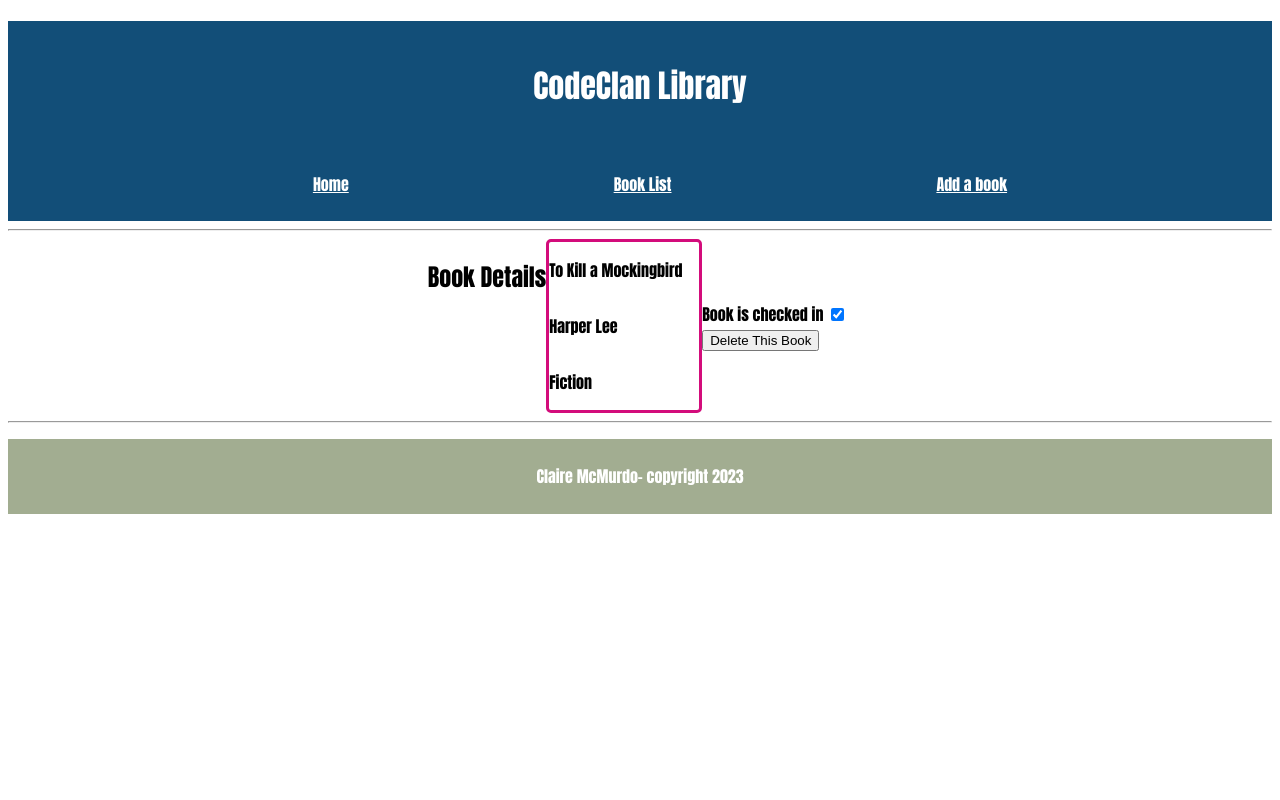
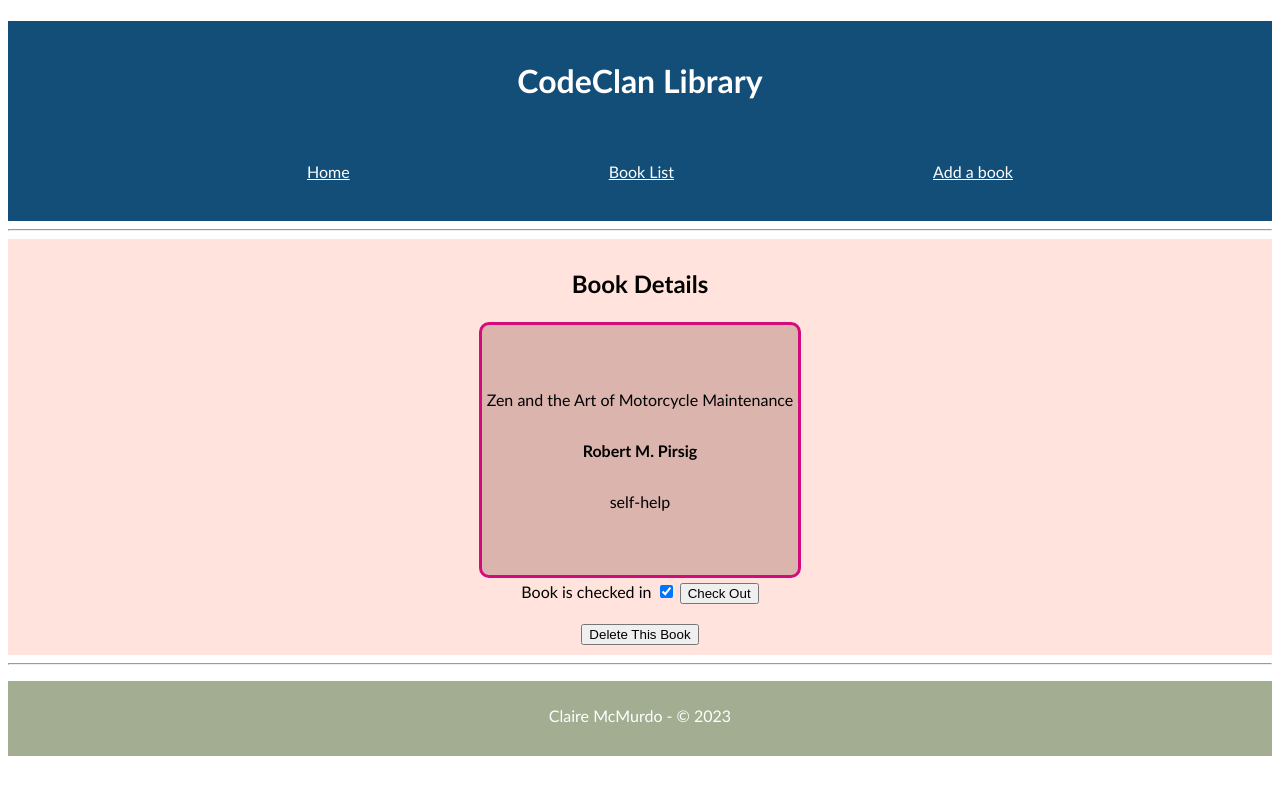
Before and after one commit to McMuds/PythonExamples, a Flask app: page /books/1 in a window 1280 px wide. Run offline with Flask 2, Linux system fonts and the light colour scheme.

Commit message:
Full functionality including check-in.

```diff
--- a/week03/weekend_homework/controllers/controller.py
+++ b/week03/weekend_homework/controllers/controller.py
@@ -1,6 +1,6 @@
 from flask import render_template, redirect, request
 from app import app
-from models.books import book_data, add_new_book, delete_book
+from models.books import book_data, add_new_book, delete_book, toggle_check_in
 from models.book import Book
 
 @app.route('/')
@@ -17,8 +17,9 @@ def book(id):
 
 @app.route('/books/<id>', methods=['post'])
 def book_check_in(id):
-    toggle_check_in(book)
-    return render_template('book.html', title='CodeClan Library', book=book_data[int(id)])
+    toggle_check_in(book_data[int(id)])
+    return redirect('/books/'+id)
+    # return render_template('book.html', title='CodeClan Library', book=book_data[int(id)])
 
 @app.route('/books/new')
 def new_book():
@@ -32,7 +33,6 @@ def create_new_book():
     new_book = Book(book_title, book_author, book_genre)
     add_new_book(new_book)
     return render_template('newbook.html', title='CodeClan Library')
-    # return redirect('/books')
 
 @app.route("/books/<index>/delete", methods=["POST"])
 def books_delete(index):
--- a/week03/weekend_homework/models/books.py
+++ b/week03/weekend_homework/models/books.py
@@ -1,8 +1,8 @@
 from models.book import Book
 
-book1 = Book("Zen and the Art of Motorcycle Maintenance",
+book2 = Book("Zen and the Art of Motorcycle Maintenance",
              "Robert M. Pirsig", "self-help")
-book2 = Book("To Kill a Mockingbird", "Harper Lee", "Fiction")
+book1 = Book("To Kill a Mockingbird", "Harper Lee", "Fiction")
 book3 = Book("The Girl Who Saved the King of Sweden", "Jonas Jonasson", "Fiction")
 
 book_data = [book1, book2, book3]
--- a/week03/weekend_homework/static/style.css
+++ b/week03/weekend_homework/static/style.css
@@ -1,7 +1,6 @@
 body {
-    font-family: Impact, Haettenschweiler, 'Arial Narrow Bold', sans-serif;
+    font-family:'Trebuchet MS', 'Lucida Sans Unicode', 'Lucida Grande', 'Lucida Sans', Arial, sans-serif;
 }
-
 
 header {
     background:#124e78;
@@ -27,14 +26,14 @@ li a {
     color: #fff;
 }
 
-main {
+article {
     display: flex;
     flex-direction: row;
     justify-content: center;
+    background: #ffe3dc;
 }
 
 #main-page-image{
-    background: #ffe3dc;
     display: flex;
     flex-direction: row;
     justify-content: center;
@@ -49,35 +48,6 @@ img {
     justify-content: center;
 }
 
-#main-title{
-    display: flex;
-    flex-direction: row;
-    justify-content: center;
-}
-
-.book-card {
-    display: flex;
-    width: 150px;
-    flex-direction: column;
-    justify-content: center;
-    border-radius: 5px;
-    border-color: #d30c7b;
-    border-style: solid;
-}
-
-.form-items {
-    display: flex;
-    width: 150px;
-    flex-direction: column;
-    justify-content: center;
-}
-
-/* .delete-book {
-    display: flex;
-    width: 150px;
-    flex-direction: column;
-    justify-content: center;
-} */
 
 footer {
     background: #a2ad91;
@@ -92,3 +62,60 @@ footer > p {
     align-items: flex-end;
     padding: 25px;
 }
+
+.container {
+    display: grid;
+    justify-content: center;
+    margin-left: 10px;
+    margin-right: 10px;
+    margin-bottom: 20px;
+  }
+
+  .row {
+    grid-template-columns: 3fr 3fr 3fr;
+  }
+
+  .section-title {
+    display: flex;
+    flex-direction: column;
+    justify-content: center;
+    align-items: center;
+  }
+
+  .single-book {
+    display: flex;
+    justify-content: center;
+    flex-direction: column;
+    padding: 10px;
+  }
+
+  .form-buttons{
+    display: flex;
+    flex-direction: column;
+    justify-content: center;
+    align-items: center;
+}
+.add-a-book{
+      display: flex;
+      flex-direction: row;
+      justify-content: flex-end;
+      align-items: center;
+
+  }
+  .book-card {
+    background: #dbb4ad;
+    border: solid;
+    border-color: #d30c7b;
+    border-radius: 10px;
+    display: flex;
+    flex-direction: column;
+    align-items: center;
+    justify-content: center;
+    height: 240px;
+    margin: 4px;
+    padding: 5px;
+  }
+
+  .title{
+    color: #d30c7b;
+  }
--- a/week03/weekend_homework/templates/base.html
+++ b/week03/weekend_homework/templates/base.html
@@ -20,15 +20,13 @@
             </nav>
         </header>
         <hr />
-        <main>
-
+        <article>
             {% block content %}
-
             {% endblock %}
-        </main>
+        </article>
         <hr />
     </body>
     <footer>
-        <p>Claire McMurdo- copyright 2023</p>
+        <p>Claire McMurdo - &copy; 2023</p>
     </footer>
 </html>
--- a/week03/weekend_homework/templates/book.html
+++ b/week03/weekend_homework/templates/book.html
@@ -1,7 +1,8 @@
 {% extends 'base.html' %}
 
 {% block  content%}
-    <h2>Book Details</h2>
+    <section class="single-book">
+        <h2 class="section-title">Book Details</h2>
         <div class="book-card">
             <p>
                 {{ book.title }}
@@ -11,21 +12,26 @@
             </p>
             <p>{{ book.genre }}</p>
         </div>
-        <section class="form-items">
+        <div class="form-buttons">
             <form action="{{request.path}}" method="post">
                 <!-- {{ book.checked_in }} -->
-                <label for="checkin">Book is checked in</label>
                 {% if  book.checked_in  %}
-                <input type="checkbox" name="check-in"
-                    id="checkin" checked onclick="toggle_check_in">
+                    <label for="checkin">Book is checked in</label>
+                    <input type="checkbox" name="check-in"
+                        id="checkin" checked onclick="toggle_check_in">
+                    <input type="submit" value="Check Out" id="check-out-book">
                 {% else %}
-                <input type="checkbox" name="check-in"
-                    id="checkin" onclick="toggle_check_in">
+                    <label for="checkout">Book is checked out</label>
+                    <input type="checkbox" name="check-out"
+                        id="checkout" onclick="toggle_check_in">
+                    <input type="submit" value="Check In" id="check-in-book">
                 {% endif %}
             </form>
+            <br />
             {% set url_path =  request.path %}
             <form action="{{request.path}}/delete" method="post">
                 <input type="submit" value="Delete This Book" id="delete-book">
             </form>
-        </section>
+        </div>
+    </section>
 {% endblock  %}
```
Also changed, not shown: week03/weekend_homework/templates/books.html (+14 -21 lines), week03/weekend_homework/templates/newbook.html (+14 -8 lines).
